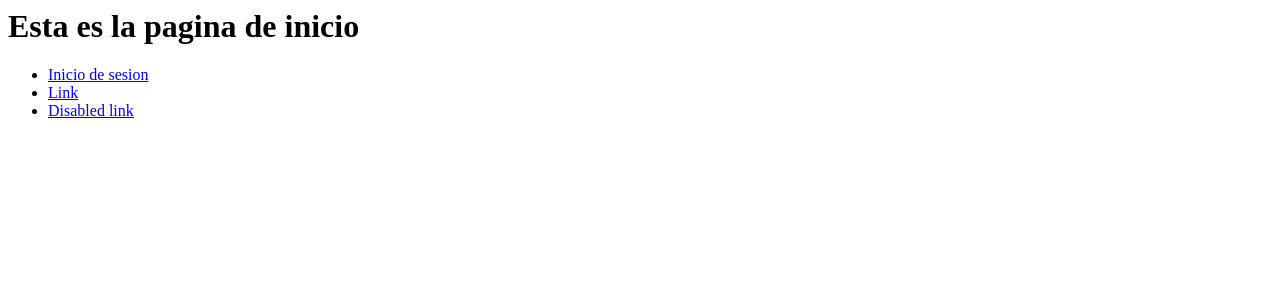
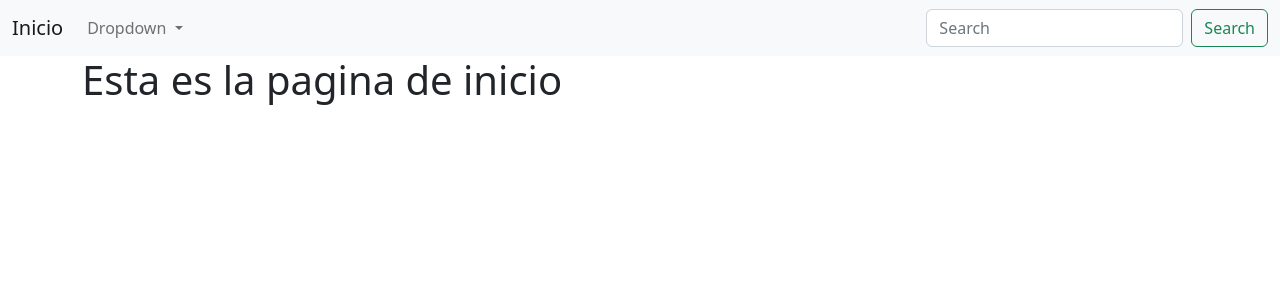
Before and after one commit to AxlRoose1702/Django-crud, a Django app: page /task/ in a window 1280 px wide. Shown: the top 300 px of the page. Run offline with Django 4.2, Linux system fonts and the light colour scheme.

Commit message:
Se agregan vistas

```diff
--- a/tasks/templates/home.html
+++ b/tasks/templates/home.html
@@ -1,12 +1,7 @@
-<h1>Esta es la pagina de inicio</h1>
-<ul class="nav justify-content-center">
-    <li class="nav-item">
-        <a class="nav-link active" href="{% url 'registrar' %}">Inicio de sesion</a>
-    </li>
-    <li class="nav-item">
-        <a class="nav-link" href="#">Link</a>
-    </li>
-    <li class="nav-item">
-        <a class="nav-link disabled" href="#">Disabled link</a>
-    </li>
-</ul>
+{% extends 'layout.html' %}
+
+{% block body %}
+  <div class="container">
+    <h1>Esta es la pagina de inicio</h1>
+  </div>
+{% endblock  %}
--- /dev/null
+++ b/tasks/templates/inicioSesion.html
@@ -0,0 +1,6 @@
+{% extends 'layout.html' %}
+
+{% block body %}
+<h1>Esta es la pagina de inicio de sesion</h1>
+{{form}}
+{% endblock body %}
--- a/tasks/templates/layout.html
+++ b/tasks/templates/layout.html
@@ -0,0 +1,47 @@
+<!DOCTYPE html>
+<html lang="en">
+  <head>
+    <meta charset="UTF-8">
+    <meta name="viewport" content="width=device-width, initial-scale=1.0">
+    <meta http-equiv="X-UA-Compatible" content="ie=edge">
+    <title>{% block title %}Django-Project{% endblock  %}</title>
+    <link href="https://cdn.jsdelivr.net/npm/bootstrap@5.2.3/dist/css/bootstrap.min.css" rel="stylesheet" integrity="sha384-rbsA2VBKQhggwzxH7pPCaAqO46MgnOM80zW1RWuH61DGLwZJEdK2Kadq2F9CUG65" crossorigin="anonymous">
+    <script src="https://cdn.jsdelivr.net/npm/bootstrap@5.2.3/dist/js/bootstrap.bundle.min.js" integrity="sha384-kenU1KFdBIe4zVF0s0G1M5b4hcpxyD9F7jL+jjXkk+Q2h455rYXK/7HAuoJl+0I4" crossorigin="anonymous"></script>
+  </head>
+  <body>
+    <nav class="navbar navbar-expand-lg bg-light">
+      <div class="container-fluid">
+        <a class="navbar-brand" href="{% url 'inicio' %}">Inicio</a>
+        <button class="navbar-toggler" type="button" data-bs-toggle="collapse" data-bs-target="#navbarSupportedContent" aria-controls="navbarSupportedContent" aria-expanded="false" aria-label="Toggle navigation">
+          <span class="navbar-toggler-icon"></span>
+        </button>
+        <div class="collapse navbar-collapse" id="navbarSupportedContent">
+          <ul class="navbar-nav me-auto mb-2 mb-lg-0">
+            <li class="nav-item dropdown">
+              <a class="nav-link dropdown-toggle" href="#" role="button" data-bs-toggle="dropdown" aria-expanded="false">
+                Dropdown
+              </a>
+              <ul class="dropdown-menu">
+                <li><a class="dropdown-item" href="{% url 'registrar' %}">Registrar</a></li>
+                <li><a class="dropdown-item" href="{% url 'tarea' %}">Tasks</a></li>
+                <li><hr class="dropdown-divider"></li>
+                <li><a class="dropdown-item" href="#">Something else here</a></li>
+              </ul>
+            </li>
+            {% if user.is_authenticated %}
+            <li class="nav-item">
+              <a class="nav-link" href="{% url 'cerrar' %}">Cerrar Sesion</a>
+            </li>
+            {% endif %}
+          </ul>
+          <form class="d-flex" role="search">
+            <input class="form-control me-2" type="search" placeholder="Search" aria-label="Search">
+            <button class="btn btn-outline-success" type="submit">Search</button>
+          </form>
+        </div>
+      </div>
+    </nav>
+	{% block body %}{% endblock %}
+
+  </body>
+</html>
--- a/tasks/templates/signup.html
+++ b/tasks/templates/signup.html
@@ -1,8 +1,12 @@
+{% extends 'layout.html' %}
+
+{% block body %}
 <h1>Bienvenido a la perra pagina de inicio</h1>
 
-<form action="/signup/" method="POST">
+<form method="POST">
     {% csrf_token %}
     {{form.as_p}}
 
     <button>Signup</button>
 </form>
+{% endblock body %}
--- /dev/null
+++ b/tasks/templates/tasks.html
@@ -0,0 +1,5 @@
+{% extends 'layout.html' %}
+
+{% block body %}
+<h1>Esta es la pagina de las tareas</h1>
+{% endblock body %}
```
